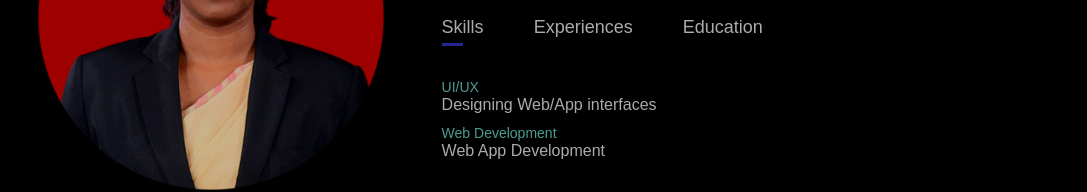
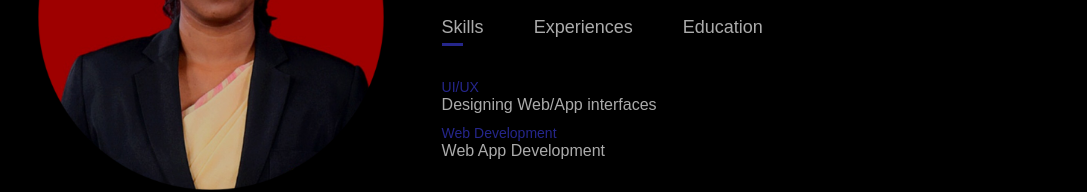
Before and after one commit to TPathirana/WT-Portfolio-, a plain HTML site: page index.html in a window 1280 px wide. Shown: the part 1052-1244 px from the top of the page, without its empty margins (96-1183 px from the left). Drawn offline with Linux system fonts and the light colour scheme.

Commit message:
Changed the color in about

```diff
--- a/style.css
+++ b/style.css
@@ -184,7 +184,7 @@ nav ul li a:hover::after{
     margin: 10px 0;
 }
 .tab-contents ul li span{
-    color: #4b9c90;
+    color: #25268b;
     font-size: 14px;
 }
 .tab-contents{
```
